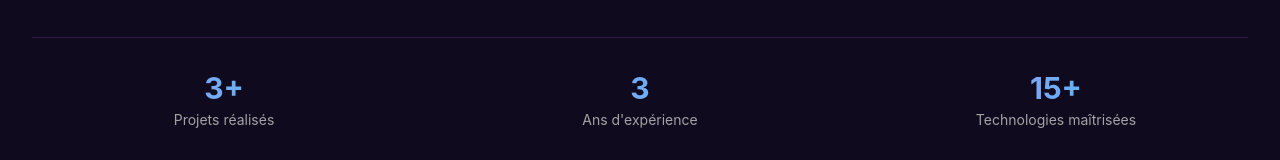
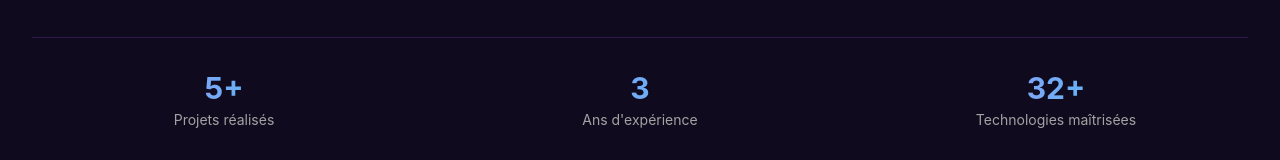
Before and after one commit to Yeesou/pierrick-autret, a Next.js app: page / in a window 1280 px wide. Shown: the part 610-770 px from the top of the page. Built offline with nearby package versions, Linux system fonts and the light colour scheme.

Commit message:
maj page d'accueil

```diff
--- a/app/page.tsx
+++ b/app/page.tsx
@@ -1,6 +1,6 @@
 import Link from 'next/link';
 import { Section, ProjectCard } from '@/components';
-import { getFeaturedProjects } from '@/data/projects';
+import { getFeaturedProjects, projects } from '@/data/projects';
 import { skills, skillCategoryLabels, skillLevelLabels } from '@/data/skills';
 import type { SkillCategory } from '@/types';
 
@@ -12,6 +12,11 @@ import type { SkillCategory } from '@/types';
  */
 export default function HomePage() {
   const featuredProjects = getFeaturedProjects();
+
+  // Calculs dynamiques des statistiques
+  const totalProjects = projects.length;
+  const totalSkills = skills.length;
+  const yearsOfExperience = new Date().getFullYear() - 2023;
 
   // Grouper les compétences par catégorie
   const skillCategories: SkillCategory[] = ['frontend', 'backend', 'tools'];
@@ -82,19 +87,19 @@ export default function HomePage() {
         {/* Stats rapides */}
         <div className="mt-16 grid grid-cols-3 gap-8 border-t border-primary-500/20 pt-8">
           <div className="text-center">
-            <p className="text-3xl font-bold text-gradient-alt">3+</p>
+            <p className="text-3xl font-bold text-gradient-alt">{totalProjects}+</p>
             <p className="mt-1 text-sm text-neutral-400">
               Projets réalisés
             </p>
           </div>
           <div className="text-center">
-            <p className="text-3xl font-bold text-gradient-alt">3</p>
+            <p className="text-3xl font-bold text-gradient-alt">{yearsOfExperience}</p>
             <p className="mt-1 text-sm text-neutral-400">
               Ans d&apos;expérience
             </p>
           </div>
           <div className="text-center">
-            <p className="text-3xl font-bold text-gradient-alt">15+</p>
+            <p className="text-3xl font-bold text-gradient-alt">{totalSkills}+</p>
             <p className="mt-1 text-sm text-neutral-400">
               Technologies maîtrisées
             </p>
```
